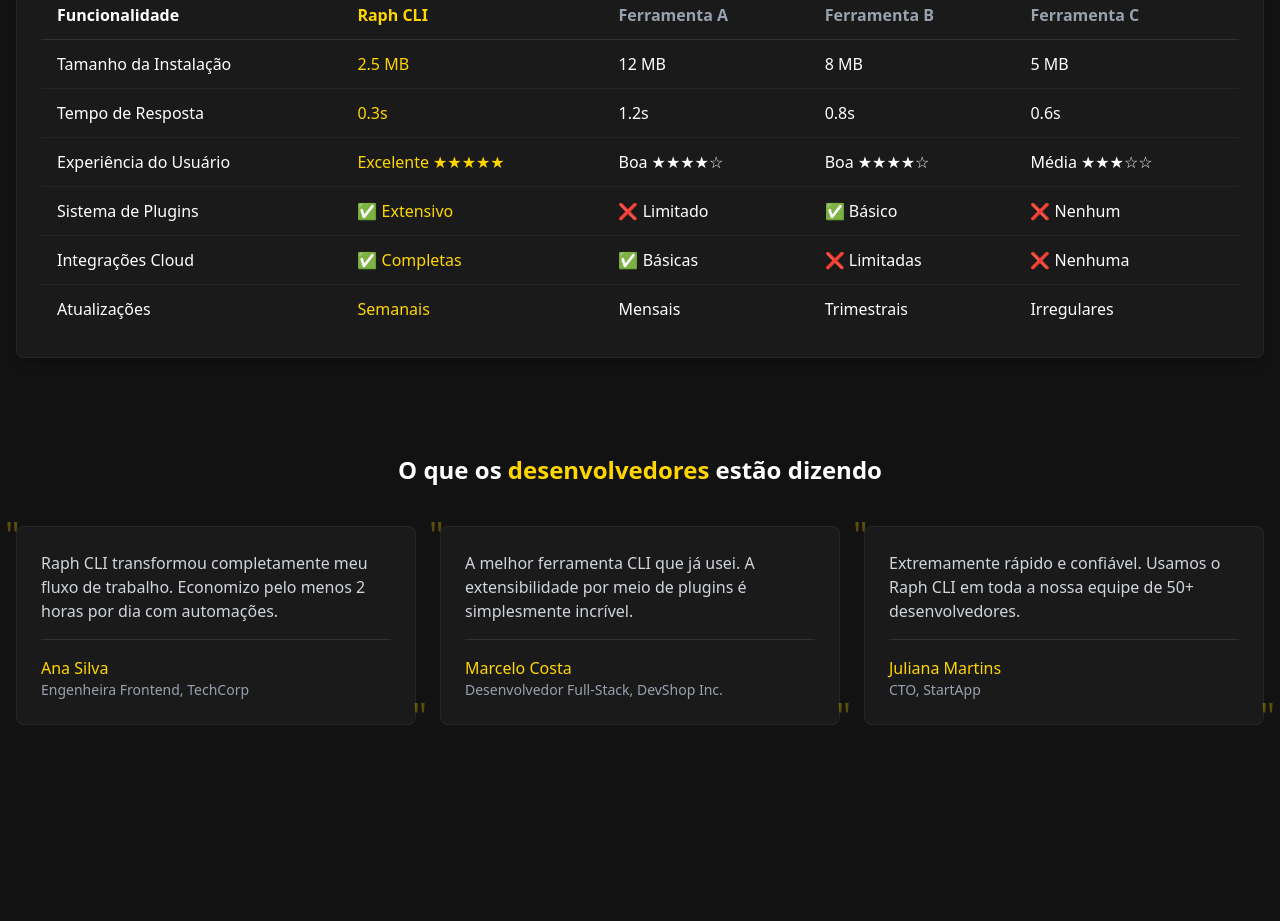
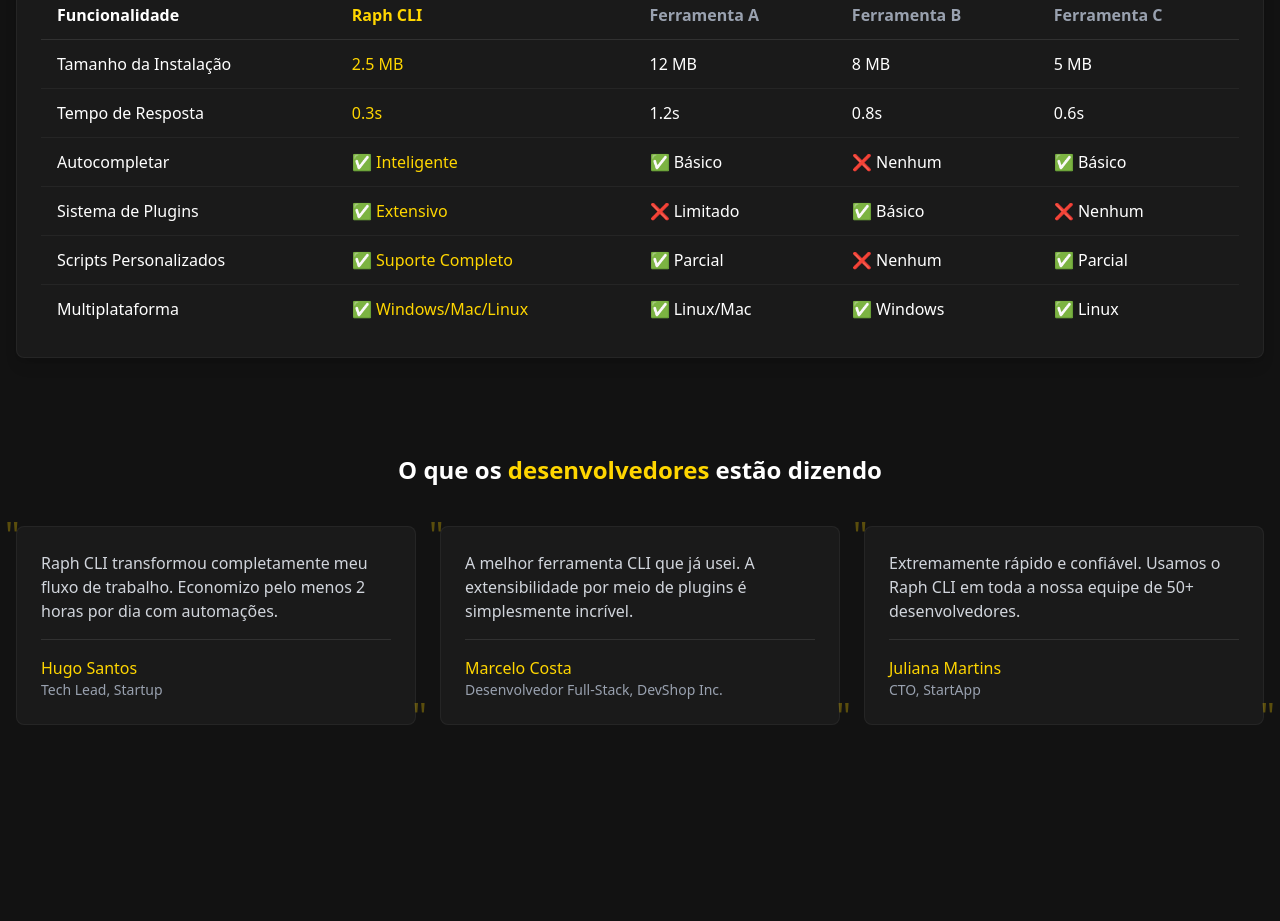
Before and after one commit to gabriellucasvh/raph, a Next.js app: page / in a window 1280 px wide. Shown: the part 1940-2861 px from the top of the page. Built offline with nearby package versions, Linux system fonts and the light colour scheme.

Commit message:
refactor(Features): update table content and testimonial details
Update the content of the feature comparison table to reflect new feature descriptions and statuses. Also, modify the testimonial section to include updated author details.

```diff
--- a/src/components/Features.tsx
+++ b/src/components/Features.tsx
@@ -166,31 +166,11 @@ const Features: React.FC = () => {
                   <td className="py-3 px-4">0.6s</td>
                 </tr>
                 <tr className="border-b border-white/5">
-                  <td className="py-3 px-4">Experiência do Usuário</td>
-                  <td className="py-3 px-4 text-yellow font-medium">
-                    <div className="flex items-center">
-                      <span>Excelente</span>
-                      <span className="ml-1">★★★★★</span>
-                    </div>
-                  </td>
-                  <td className="py-3 px-4">
-                    <div className="flex items-center">
-                      <span>Boa</span>
-                      <span className="ml-1">★★★★☆</span>
-                    </div>
-                  </td>
-                  <td className="py-3 px-4">
-                    <div className="flex items-center">
-                      <span>Boa</span>
-                      <span className="ml-1">★★★★☆</span>
-                    </div>
-                  </td>
-                  <td className="py-3 px-4">
-                    <div className="flex items-center">
-                      <span>Média</span>
-                      <span className="ml-1">★★★☆☆</span>
-                    </div>
-                  </td>
+                  <td className="py-3 px-4">Autocompletar</td>
+                  <td className="py-3 px-4 text-yellow font-medium">✅ Inteligente</td>
+                  <td className="py-3 px-4">✅ Básico</td>
+                  <td className="py-3 px-4">❌ Nenhum</td>
+                  <td className="py-3 px-4">✅ Básico</td>
                 </tr>
                 <tr className="border-b border-white/5">
                   <td className="py-3 px-4">Sistema de Plugins</td>
@@ -200,18 +180,18 @@ const Features: React.FC = () => {
                   <td className="py-3 px-4">❌ Nenhum</td>
                 </tr>
                 <tr className="border-b border-white/5">
-                  <td className="py-3 px-4">Integrações Cloud</td>
-                  <td className="py-3 px-4 text-yellow font-medium">✅ Completas</td>
-                  <td className="py-3 px-4">✅ Básicas</td>
-                  <td className="py-3 px-4">❌ Limitadas</td>
-                  <td className="py-3 px-4">❌ Nenhuma</td>
+                  <td className="py-3 px-4">Scripts Personalizados</td>
+                  <td className="py-3 px-4 text-yellow font-medium">✅ Suporte Completo</td>
+                  <td className="py-3 px-4">✅ Parcial</td>
+                  <td className="py-3 px-4">❌ Nenhum</td>
+                  <td className="py-3 px-4">✅ Parcial</td>
                 </tr>
                 <tr>
-                  <td className="py-3 px-4">Atualizações</td>
-                  <td className="py-3 px-4 text-yellow font-medium">Semanais</td>
-                  <td className="py-3 px-4">Mensais</td>
-                  <td className="py-3 px-4">Trimestrais</td>
-                  <td className="py-3 px-4">Irregulares</td>
+                  <td className="py-3 px-4">Multiplataforma</td>
+                  <td className="py-3 px-4 text-yellow font-medium">✅ Windows/Mac/Linux</td>
+                  <td className="py-3 px-4">✅ Linux/Mac</td>
+                  <td className="py-3 px-4">✅ Windows</td>
+                  <td className="py-3 px-4">✅ Linux</td>
                 </tr>
               </tbody>
             </table>
@@ -234,9 +214,9 @@ const Features: React.FC = () => {
             {[
               {
                 quote: "Raph CLI transformou completamente meu fluxo de trabalho. Economizo pelo menos 2 horas por dia com automações.",
-                author: "Ana Silva",
-                role: "Engenheira Frontend",
-                company: "TechCorp"
+                author: "Hugo Santos",
+                role: "Tech Lead",
+                company: "Startup"
               },
               {
                 quote: "A melhor ferramenta CLI que já usei. A extensibilidade por meio de plugins é simplesmente incrível.",
```
